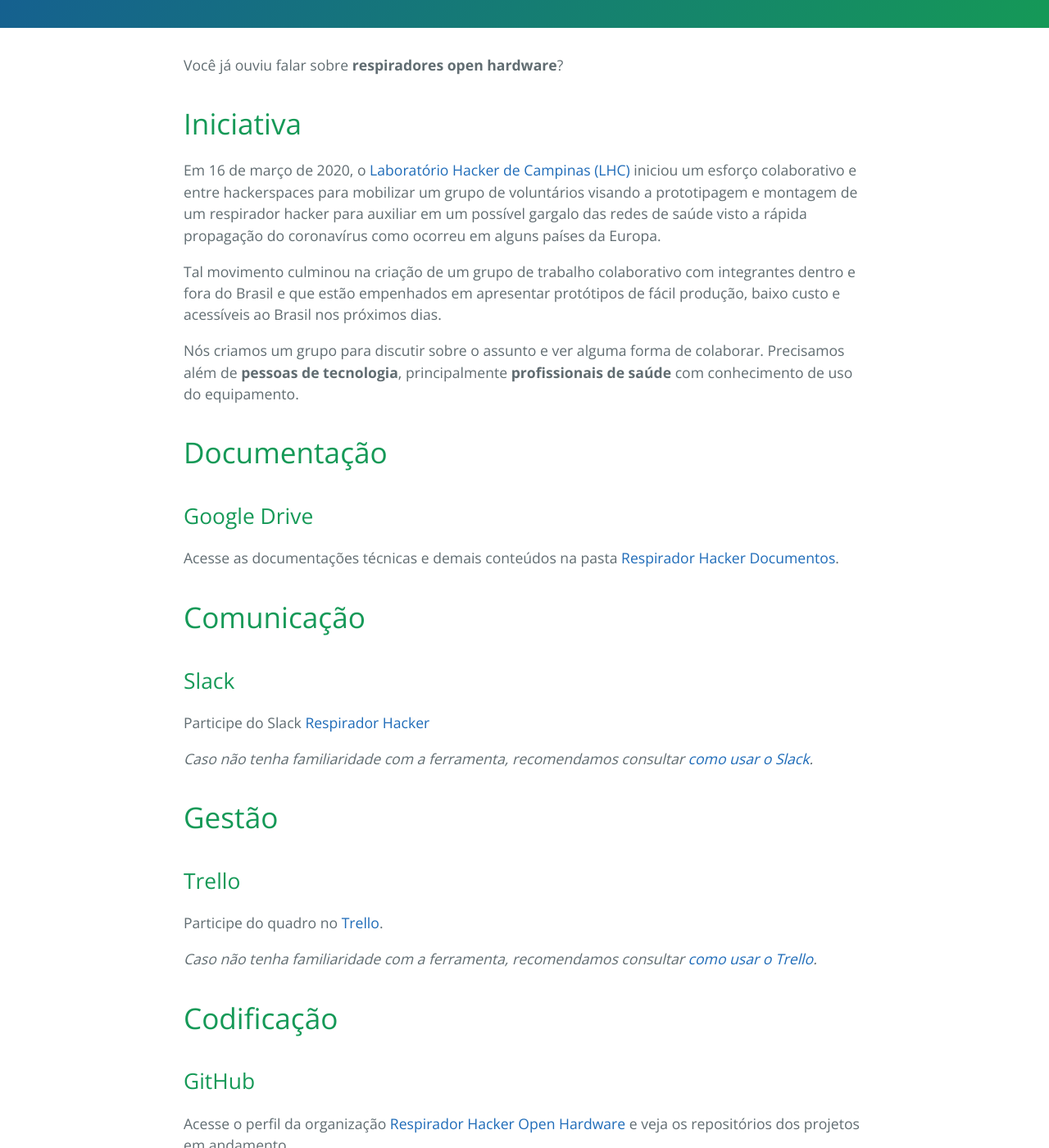
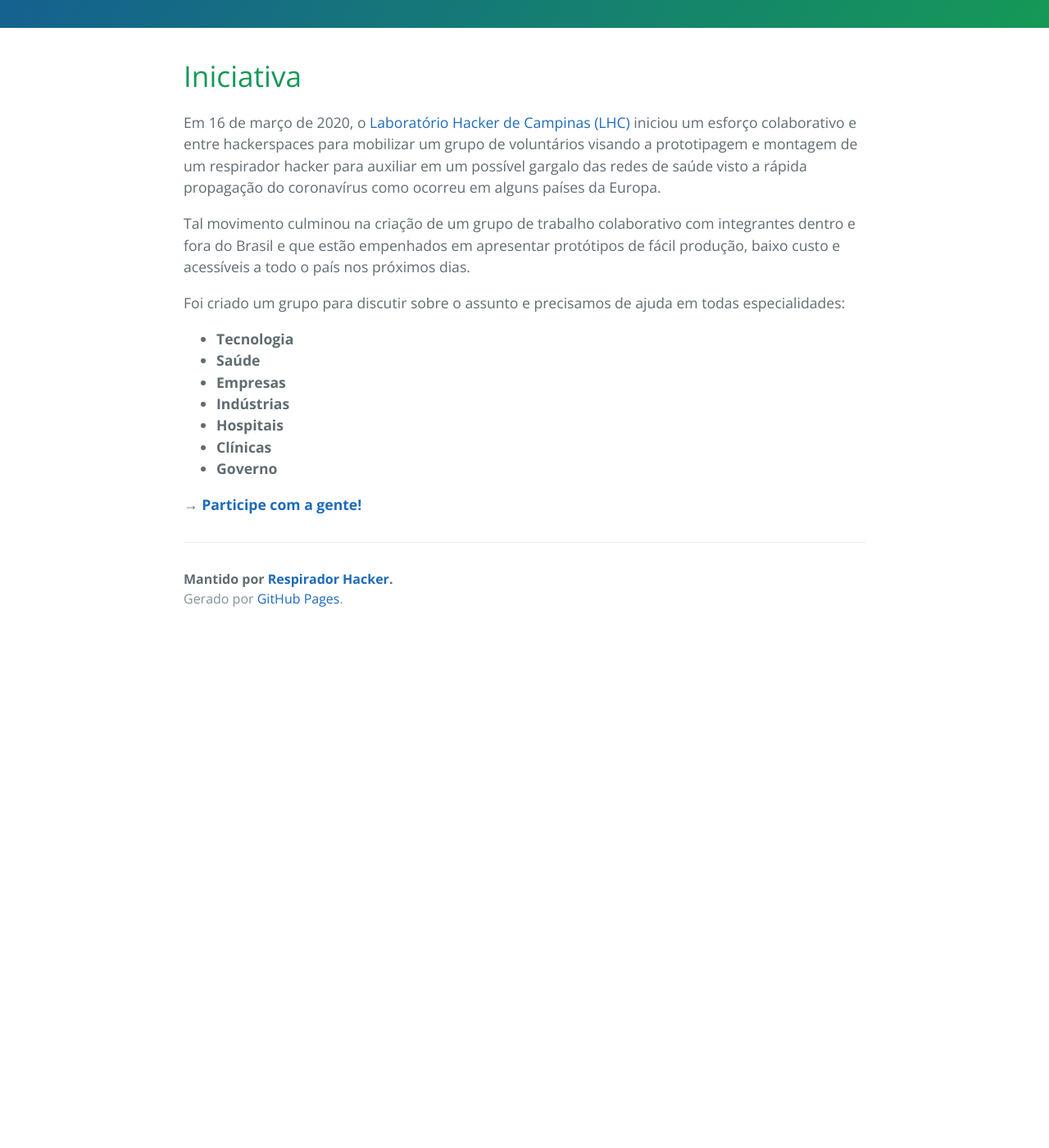
Before and after one commit to RespiradorHacker/respiradorhacker.github.io, a Jekyll site: the page built from index.md, in a window 1280 px wide and 1400 px high, scrolled down 379 px. Shown: the whole window at 82% size. Built offline with Jekyll 4.4.1, drawn with Linux system fonts in a browser that asks for light colours; our own code applies the rules of GitHub Pages for plain Markdown files; after the commit the page ends 1153 px from its top, so only the background shows below that; some of the changed text lies outside the part shown.

Commit message:
Update the content of index

```diff
--- a/index.md
+++ b/index.md
@@ -1,37 +1,20 @@
 ---
 layout: default
 ---
-
-Você já ouviu falar sobre **respiradores open hardware**?
 
 # Iniciativa
 
 Em 16 de março de 2020, o [Laboratório Hacker de Campinas (LHC)](https://lhc.net.br/) iniciou um esforço colaborativo e entre hackerspaces para mobilizar um grupo de voluntários visando a prototipagem e montagem de um respirador hacker para auxiliar em um possível gargalo das redes de saúde visto a rápida propagação do coronavírus como ocorreu em alguns países da Europa.
 
-Tal movimento culminou na criação de um grupo de trabalho colaborativo com integrantes dentro e fora do Brasil e que estão empenhados em apresentar protótipos de fácil produção, baixo custo e acessíveis ao Brasil nos próximos dias.
+Tal movimento culminou na criação de um grupo de trabalho colaborativo com integrantes dentro e fora do Brasil e que estão empenhados em apresentar protótipos de fácil produção, baixo custo e acessíveis a todo o país nos próximos dias.
 
-Nós criamos um grupo para discutir sobre o assunto e ver alguma forma de colaborar. Precisamos além de **pessoas de tecnologia**, principalmente **profissionais de saúde** com conhecimento de uso do equipamento.
+Foi criado um grupo para discutir sobre o assunto e precisamos de ajuda em todas especialidades:
+* **Tecnologia**
+* **Saúde**
+* **Empresas**
+* **Indústrias**
+* **Hospitais**
+* **Clínicas**
+* **Governo**
 
-# Documentação
-
-## Google Drive
-Acesse as documentações técnicas e demais conteúdos na pasta [Respirador Hacker Documentos](https://bit.ly/RespiradorHackerLib).
-
-# Comunicação
-
-## Slack
-Participe do Slack [Respirador Hacker](https://join.slack.com/t/respiradorhacker/shared_invite/zt-cz8b6iv8-nPnewxJh1r5T3ZdAZIX_PQ)
-
-*Caso não tenha familiaridade com a ferramenta, recomendamos consultar [como usar o Slack](https://slack.com/intl/pt-pt/help/categories/200111606-Como-usar-o-Slack).*
-
-# Gestão
-
-## Trello
-Participe do quadro no [Trello](https://trello.com/invite/b/OnCLRV2w/38a2eea770d700485d9a4baeb2473a7e/respirador-hacker).
-
-*Caso não tenha familiaridade com a ferramenta, recomendamos consultar [como usar o Trello](https://blog.trello.com/br/como-usar-trello-o-que-e).*
-
-# Codificação
-
-## GitHub
-Acesse o perfil da organização [Respirador Hacker Open Hardware](https://github.com/RespiradorHacker) e veja os repositórios dos projetos em andamento.
+&rarr; [**Participe com a gente!**](/participe)
```
